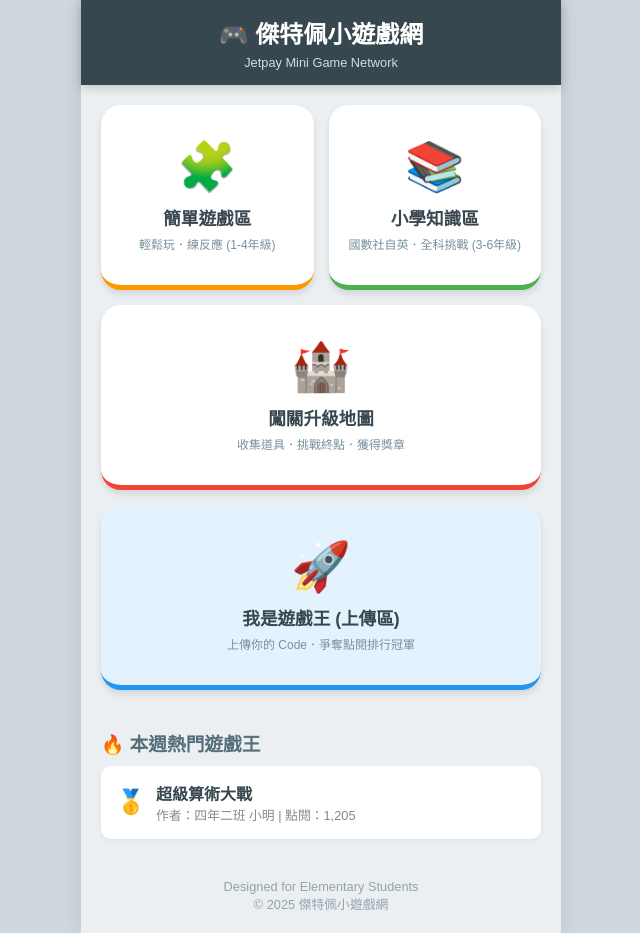
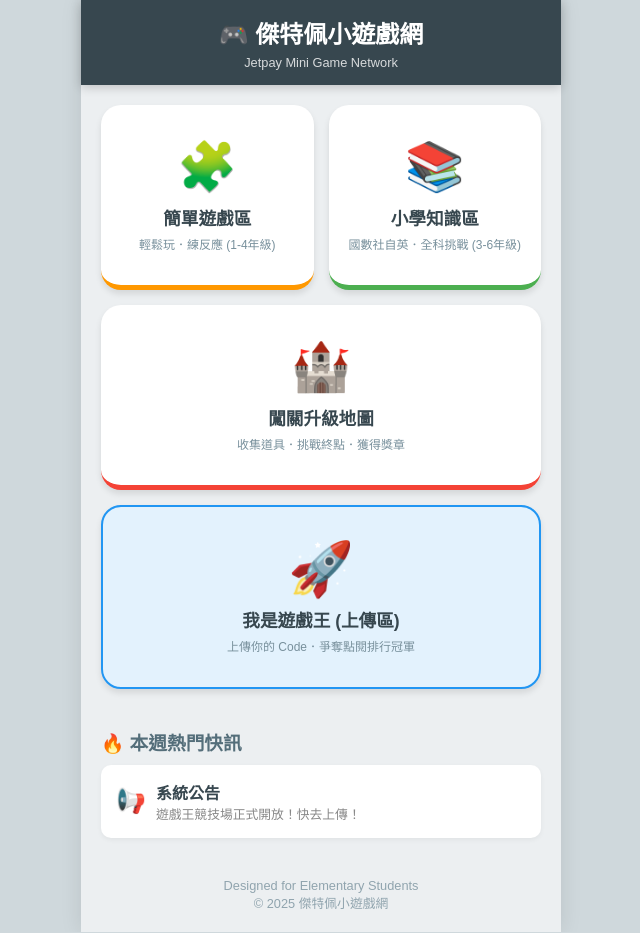
Before and after one commit to Jeatpei/class302-games, a plain HTML site: page index.html in a window 1280 px wide. Shown: the whole page, without its empty margins (319-959 px from the left). Drawn offline with Linux system fonts and the light colour scheme.

Commit message:
Add files via upload

```diff
--- a/index.html
+++ b/index.html
@@ -17,7 +17,6 @@
         body {
             font-family: '微軟正黑體', sans-serif; margin: 0; padding: 0;
             background-color: var(--light); color: var(--dark);
-            /* 防止手機左右滑動 */
             overflow-x: hidden;
         }
 
@@ -30,15 +29,15 @@
         h1 { margin: 0; font-size: 1.5rem; display: flex; align-items: center; justify-content: center; gap: 10px; }
         .subtitle { font-size: 0.8rem; opacity: 0.8; margin-top: 5px; }
 
-        /* 主選單容器 (Grid 佈局) */
+        /* 主選單容器 */
         .menu-container {
             display: grid;
-            grid-template-columns: 1fr 1fr; /* 兩欄 */
+            grid-template-columns: 1fr 1fr;
             gap: 15px; padding: 20px;
             max-width: 600px; margin: 0 auto;
         }
 
-        /* 四大區塊卡片 */
+        /* 卡片樣式 */
         .menu-card {
             background: white; border-radius: 20px; padding: 20px 10px;
             text-align: center; cursor: pointer; transition: transform 0.2s;
@@ -59,19 +58,20 @@
         .card-know { border-bottom: 5px solid var(--secondary); }
         .card-know .icon { color: var(--secondary); }
 
-        .card-adv { border-bottom: 5px solid var(--danger); grid-column: span 2; /* 橫跨兩欄 */ }
+        .card-adv { border-bottom: 5px solid var(--danger); grid-column: span 2; }
         .card-adv .icon { color: var(--danger); }
 
-        .card-upload { border-bottom: 5px solid var(--info); grid-column: span 2; background: #E3F2FD; }
-        .card-upload .icon { color: var(--info); }
+        /* 遊戲王區塊 (特別強調) */
+        .card-upload { border-bottom: 5px solid var(--info); grid-column: span 2; background: #E3F2FD; border: 2px solid #2196F3; }
+        .card-upload .icon { color: var(--info); animation: pulse 2s infinite; }
+
+        @keyframes pulse { 0% { transform: scale(1); } 50% { transform: scale(1.1); } 100% { transform: scale(1); } }
 
         /* 底部資訊 */
         footer {
-            text-align: center; padding: 20px; color: #90a4ae; font-size: 0.8rem;
-            margin-top: 20px;
+            text-align: center; padding: 20px; color: #90a4ae; font-size: 0.8rem; margin-top: 20px;
         }
 
-        /* 模擬手機螢幕寬度 (桌機看的時候比較準) */
         @media (min-width: 600px) {
             body { background: #cfd8dc; }
             #app-frame {
@@ -108,7 +108,7 @@
             <div class="card-desc">收集道具．挑戰終點．獲得獎章</div>
         </a>
 
-        <a href="upload_zone.html" class="menu-card card-upload" onclick="alert('第四區：建置中...')">
+        <a href="jetpay_game_center.html" class="menu-card card-upload">
             <div class="icon">🚀</div>
             <div class="card-title">我是遊戲王 (上傳區)</div>
             <div class="card-desc">上傳你的 Code．爭奪點閱排行冠軍</div>
@@ -116,12 +116,12 @@
     </div>
 
     <div style="padding: 0 20px;">
-        <h3 style="margin-bottom: 10px; color: #546E7A;">🔥 本週熱門遊戲王</h3>
+        <h3 style="margin-bottom: 10px; color: #546E7A;">🔥 本週熱門快訊</h3>
         <div style="background: white; padding: 15px; border-radius: 10px; display: flex; align-items: center; gap: 10px; box-shadow: 0 2px 5px rgba(0,0,0,0.05);">
-            <span style="font-size: 1.5rem;">🥇</span>
+            <span style="font-size: 1.5rem;">📢</span>
             <div>
-                <div style="font-weight: bold;">超級算術大戰</div>
-                <div style="font-size: 0.8rem; color: #888;">作者：四年二班 小明 | 點閱：1,205</div>
+                <div style="font-weight: bold;">系統公告</div>
+                <div style="font-size: 0.8rem; color: #888;">遊戲王競技場正式開放！快去上傳！</div>
             </div>
         </div>
     </div>
@@ -132,10 +132,5 @@
     </footer>
 </div>
 
-<script>
-    // 這裡預留給未來的路由控制或全域設定
-    console.log("傑特佩小遊戲網 - 系統初始化...");
-</script>
-
 </body>
 </html>
```
